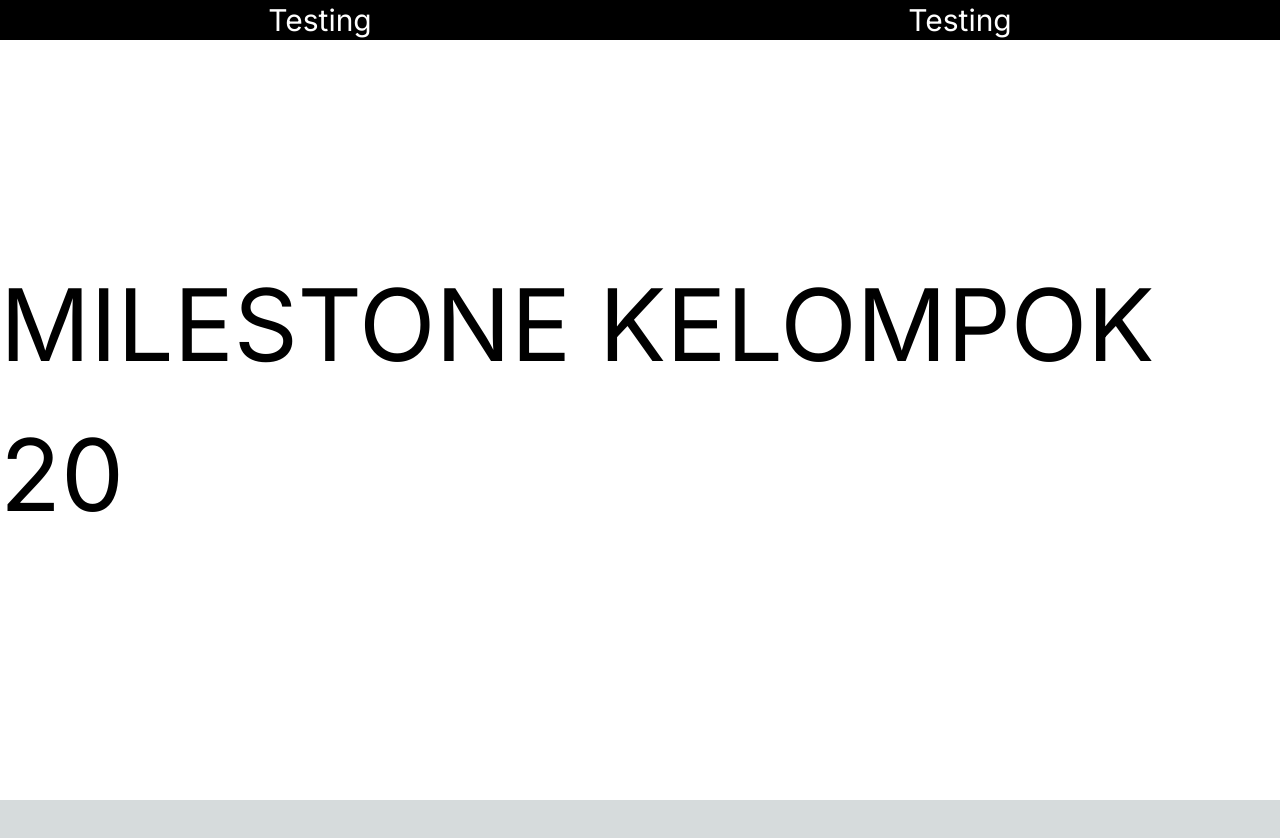
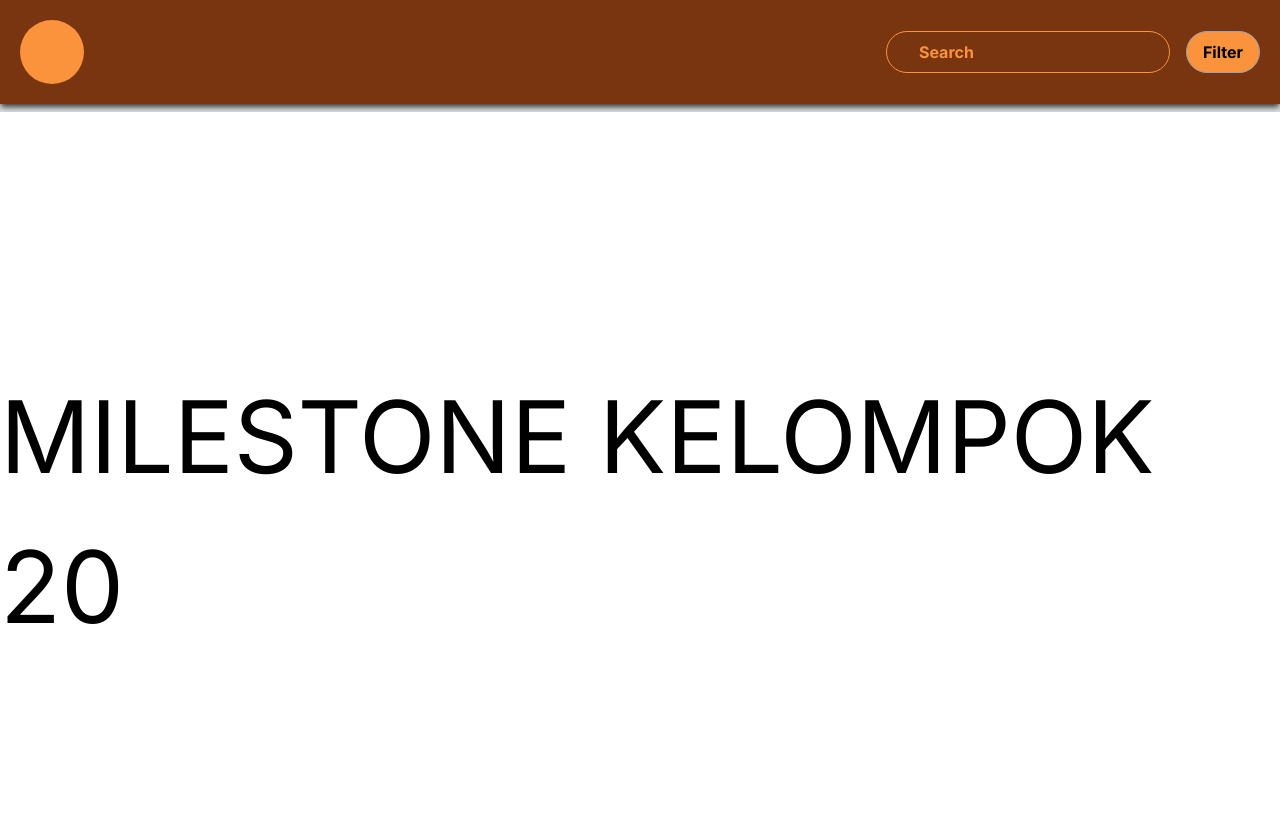
Before and after one commit to Julian-Caleb/Milestone02_K20, a Next.js app in the folder src/: page / in a window 1280 px wide. Shown: the top 838 px of the page. Before the commit the page ends 800 px from the top, so only its background shows below. Built offline with nearby package versions, Linux system fonts and the light colour scheme.

Commit message:
feat: add-headers

```diff
--- a/src/src/app/globals.css
+++ b/src/src/app/globals.css
@@ -25,3 +25,6 @@
     )
     rgb(var(--background-start-rgb));
 }
+.custom-shadow {
+  box-shadow: 0 4px 6px -1px rgba(0, 0, 0, 0.75), 0 2px 4px -1px rgba(0, 0, 0, 0.06);
+}
--- a/src/src/app/layout.tsx
+++ b/src/src/app/layout.tsx
@@ -1,4 +1,7 @@
 import Navbar from '@/components/Navbar'
+import Header1 from '@/components/Header1'
+import HeaderUser from '@/components/HeaderUser'
+import HeaderAdmin from '@/components/HeaderAdmin'
 import './globals.css'
 import type { Metadata } from 'next'
 import { Inter } from 'next/font/google'
@@ -18,9 +21,12 @@
   return (
     <html lang="en" className="scroll-smooth">
       <body className={inter.className}>
-          <Navbar />
+        <HeaderUser />
+
+
           <div className="z-0 bg-white dark:bg-dark-100 dark:text-gray-200">
             {children}
+
           </div>
       </body>
     </html>
--- /dev/null
+++ b/src/src/components/Header1.tsx
@@ -0,0 +1,20 @@
+import React from 'react'
+
+
+type Props = {}
+
+const Header1 = (props: Props) => {
+  return (
+    <header className = "flex items-center justify-between bg-amber-900 p-5 shadow-md mb-2 shadow-opacity-70 custom-shadow">
+        <div className="rounded-full w-16 h-16 bg-orange-400">
+        </div>
+        <div className='flex space-x-4'>
+            <button className='px-4 py-2 border rounded-full border-gray-400 bg-orange-400 font-bold'>login</button>
+            <button className='px-4 py-2 border rounded-full border-gray-400 bg-white font-bold'>sign up</button>
+        </div>
+    </header>
+
+  )
+}
+
+export default Header1
--- /dev/null
+++ b/src/src/components/HeaderAdmin.tsx
@@ -0,0 +1,20 @@
+import React from 'react'
+
+
+type Props = {}
+
+const HeaderAdmin = (props: Props) => {
+  return (
+    <header className = "flex items-center justify-between bg-amber-900 p-5 shadow-md mb-2 shadow-opacity-70 custom-shadow">
+        <div className="rounded-full w-16 h-16 bg-orange-400">
+        </div>
+        <div className='flex space-x-4'>
+            <button className='px-4 py-2 border rounded-full border-gray-400 bg-orange-400 font-bold'>create board</button>
+            <button className='px-4 py-2 border rounded-full border-gray-400 bg-white font-bold'>log out</button>
+        </div>
+    </header>
+
+  )
+}
+
+export default HeaderAdmin
--- /dev/null
+++ b/src/src/components/HeaderUser.tsx
@@ -0,0 +1,27 @@
+import React from 'react';
+
+type Props = {};
+
+const HeaderUser = (props: Props) => {
+  return (
+    <header className="flex items-center justify-between bg-amber-900 p-5 shadow-md mb-2 shadow-opacity-70 custom-shadow">
+      <div className="rounded-full w-16 h-16 bg-orange-400"></div>
+
+      <div className="flex space-x-4">
+        <div className="relative">
+          {/** Search button input*/}
+          <input
+            type="text"
+            placeholder="Search"
+            className="pl-8 pr-4 py-2 rounded-full border border-orange-400 bg-amber-900 text-orange-400 font-bold focus:outline-none focus:ring focus:border-blue-300 placeholder-orange-400"
+          />
+        </div>
+        <button className="px-4 py-2 border rounded-full border-gray-400 bg-orange-400 font-bold">
+          Filter
+        </button>
+      </div>
+    </header>
+  );
+};
+
+export default HeaderUser;
--- a/src/src/components/Navbar.tsx
+++ b/src/src/components/Navbar.tsx
@@ -5,7 +5,7 @@
 const Navbar = (props: Props) => {
   return (
     <>
-        <div className='w-full h-[40px] bg-black flex justify-around items-center fixed'>
+        <div className='w-full h-[45px] bg-black flex justify-around items-center fixed'>
             <p className='bold text-white text-[30px]'>Testing</p>
             <p className='bold text-white text-[30px]'>Testing</p>
         </div>
```
